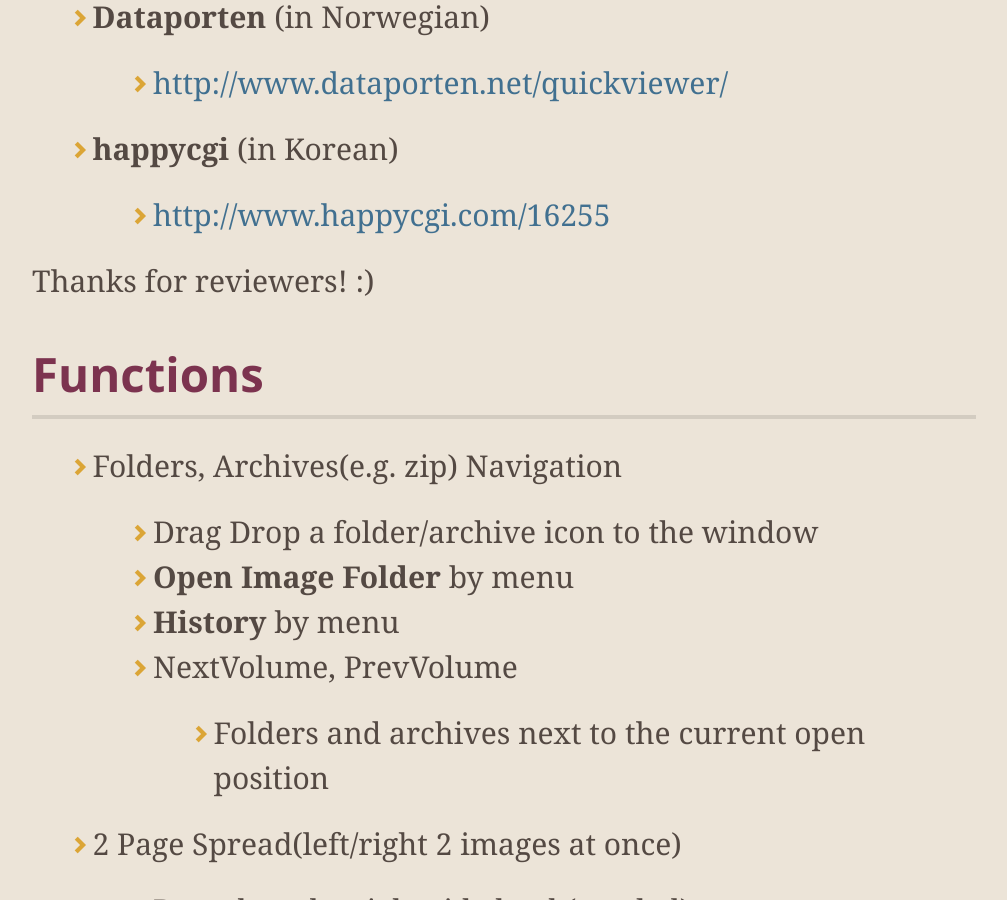
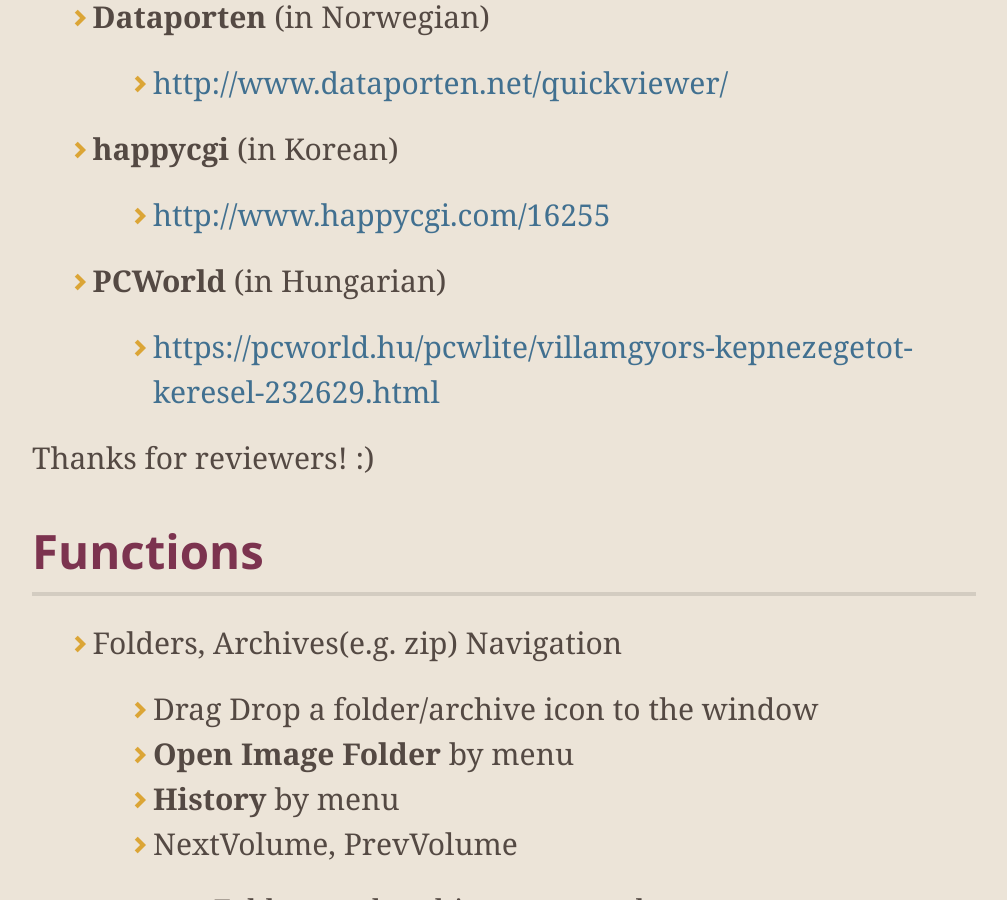
Before and after one commit to kanryu/quickviewer, a Jekyll site: the page built from docs/index.md, in a window 1280 px wide and 900 px high, scrolled down 7365 px. Shown: the whole window, without its empty margins (136-1143 px from the left). Built offline with Jekyll 4.4.1, drawn with Linux system fonts in a browser that asks for light colours; nearby versions of some CDN libraries; comment, search, counter and statistics services are not loaded; our own code applies the rules of GitHub Pages for plain Markdown files.

Commit message:
Update index.md

```diff
--- a/docs/index.md
+++ b/docs/index.md
@@ -116,6 +116,8 @@ You can also clone the latest source code from **[this repository.](https://gith
     - [http://www.dataporten.net/quickviewer/](http://www.dataporten.net/quickviewer/)
 - **happycgi** (in Korean)
     - [http://www.happycgi.com/16255](http://www.happycgi.com/16255)
+- **PCWorld** (in Hungarian)
+    - [https://pcworld.hu/pcwlite/villamgyors-kepnezegetot-keresel-232629.html](https://pcworld.hu/pcwlite/villamgyors-kepnezegetot-keresel-232629.html)
 
 Thanks for reviewers! :)
 
```
